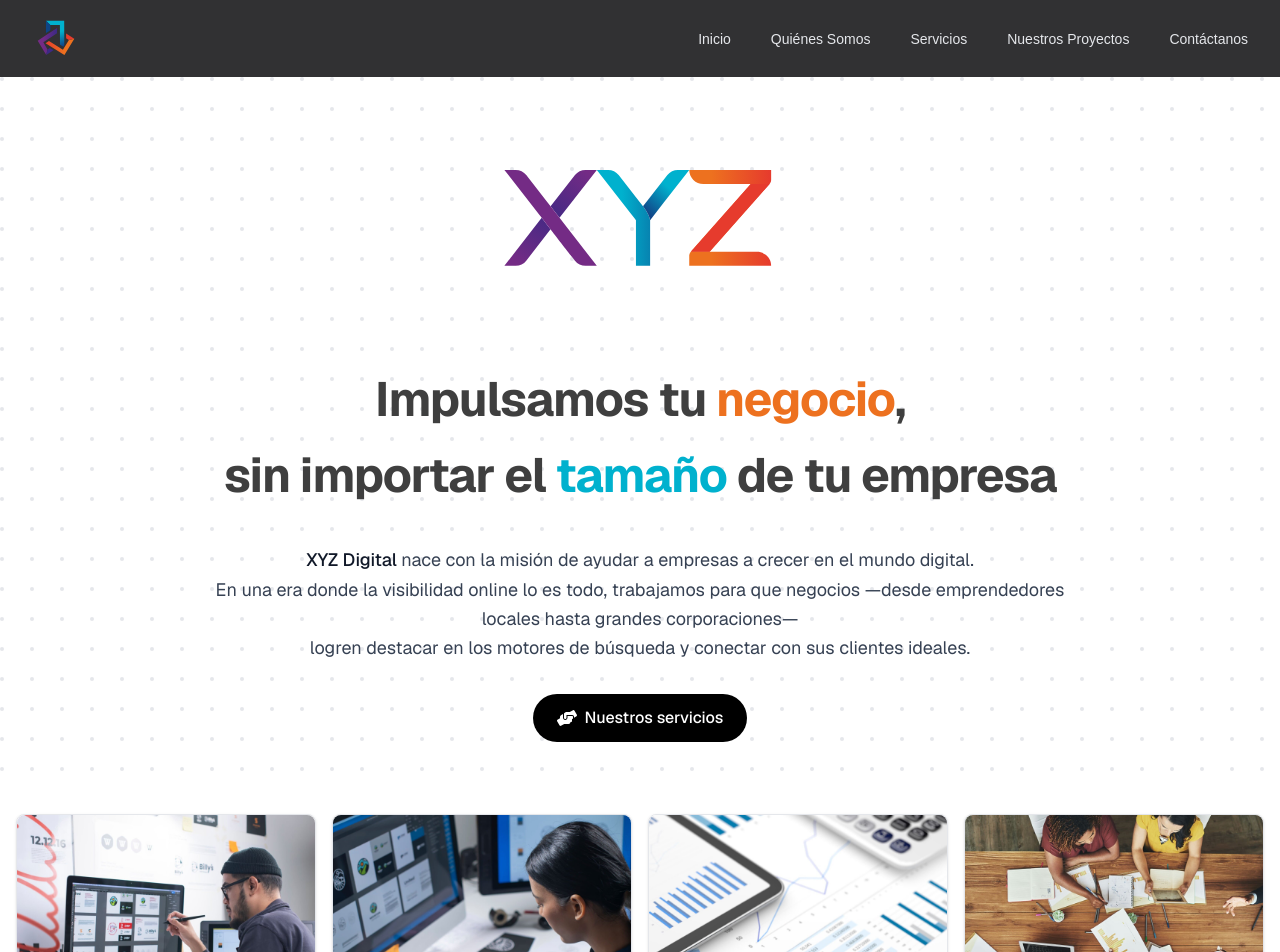
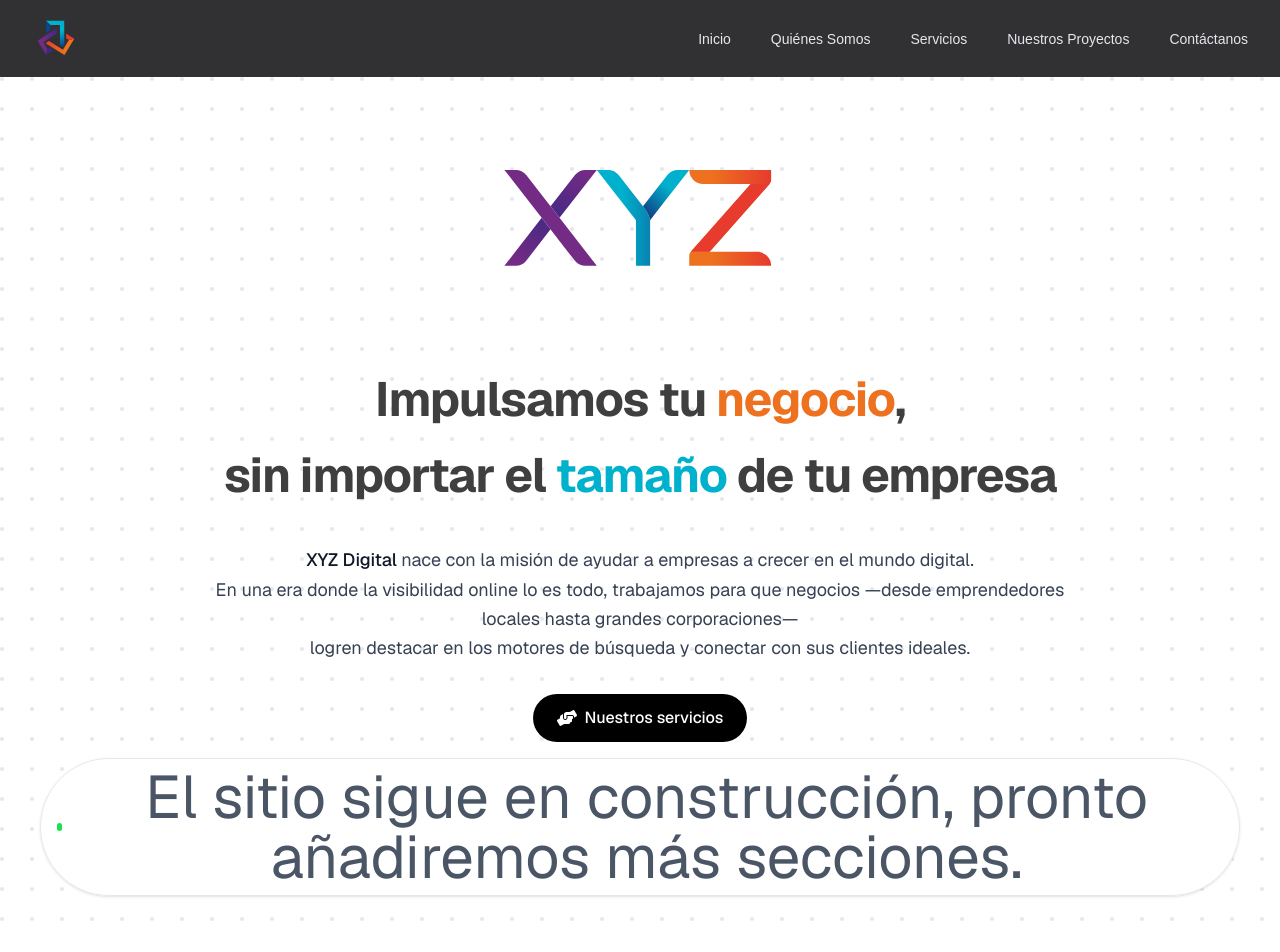
Before and after one commit to DevelopRobootics/XYZ, a Next.js app: page / in a window 1280 px wide. Shown: the top 952 px of the page. Built offline with nearby package versions, Linux system fonts and the light colour scheme.

Commit message:
Add construction notice to DotPatternBackground
Added a message below the action button in DotPatternBackground to inform users that the site is still under construction and more sections will be added soon.

```diff
--- a/src/components/pattern/DotPatternBackground.js
+++ b/src/components/pattern/DotPatternBackground.js
@@ -59,11 +59,15 @@ const DotPatternBackground = () => {
                 </div>
 
                 {/* Botón de acción */}
-                <div>
+                <div className="flex flex-col items-center gap-4">
                     <button className="bg-black dark:bg-white text-white dark:text-black px-6 py-3 rounded-full text-sm sm:text-base font-medium hover:opacity-90 transition-all flex items-center gap-2 mx-auto">
                         <FaHandsHelping className="w-5 h-5" />
                         Nuestros servicios
                     </button>
+                    <div className="flex items-center gap-2 px-4 py-2 rounded-full border border-gray-200 dark:border-gray-700 bg-white/90 dark:bg-gray-900/70 text-xs sm:text-sm text-gray-600 dark:text-gray-300 shadow-sm backdrop-blur">
+                        <span className="w-2 h-2 rounded-full bg-[#17e351]" />
+                        <span className="text-6xl">El sitio sigue en construcción, pronto añadiremos más secciones.</span>
+                    </div>
                 </div>
             </div>
         </div>
```
Also changed, not shown: 1 other file (tests, documents, lock files or other folders).
